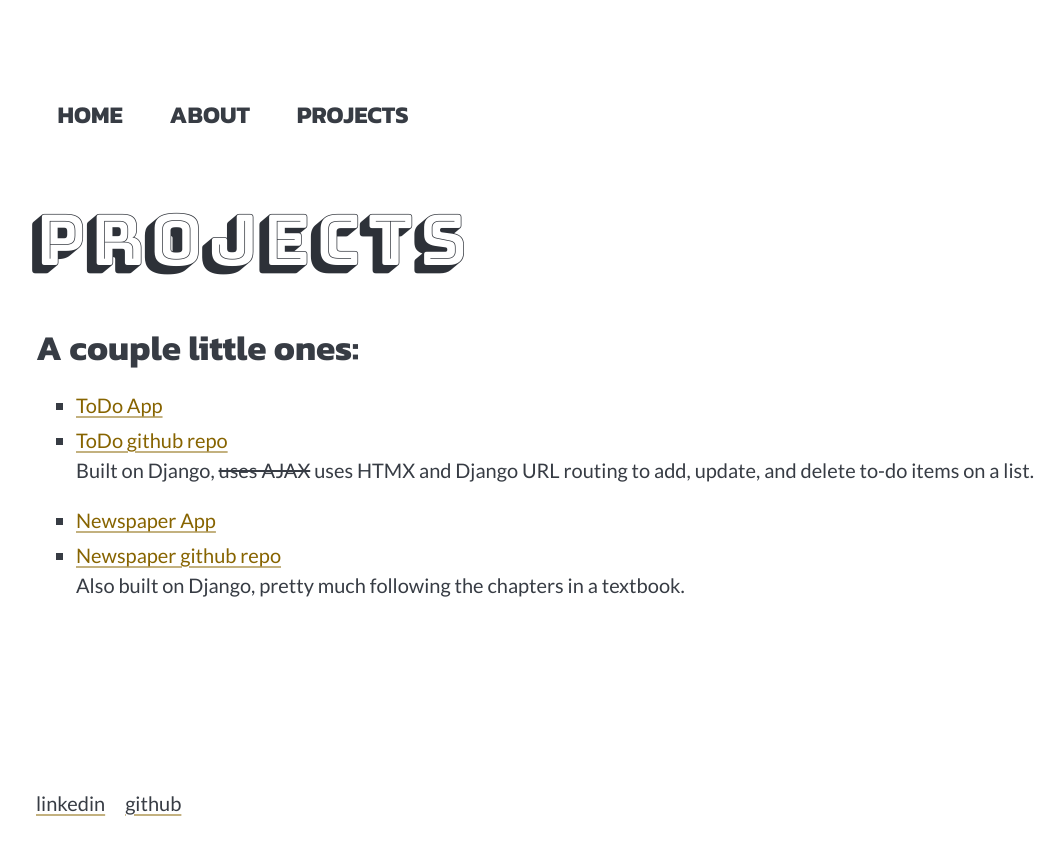
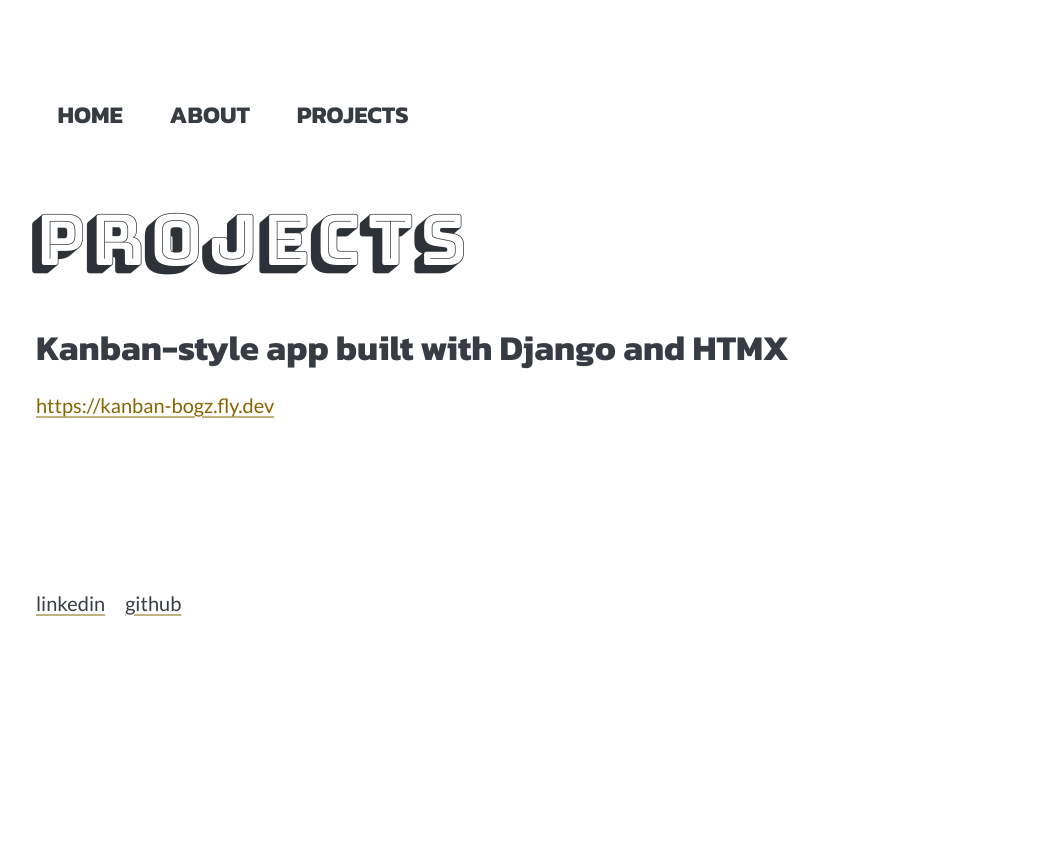
Before and after one commit to bogdano/bogdano.github.io, an Astro site: page /projects in a window 1280 px wide. Shown: the whole page, without its empty margins (84-1148 px from the left). After the commit the page ends 800 px from the top, so only its background shows below. Built offline with nearby package versions, Linux system fonts and the light colour scheme; Astro itself is replaced by a stand-in of ours.

Commit message:
added link

```diff
--- a/src/pages/projects.astro
+++ b/src/pages/projects.astro
@@ -5,11 +5,6 @@ const title = "Projects"
 // https://docs.astro.build/core-concepts/astro-components/
 ---
 <BaseLayout pageTitle={title}>
-	<h2>A couple little ones:</h2>
-	<ul>
-		<li><a href="https://todo-bogz.fly.dev/">ToDo App</a></li>
-		<li><a href="https://github.com/bogdano/django-todo/invitations">ToDo github repo</a><p>Built on Django, <s>uses AJAX</s> uses HTMX and Django URL routing to add, update, and delete to-do items on a list.</p></li>
-		<li><a href="https://news-bogz.fly.dev/">Newspaper App</a></li>
-		<li><a href="https://github.com/bogdano/django-news/">Newspaper github repo</a><p>Also built on Django, pretty much following the chapters in a textbook.</p></li>
-	</ul>
+	<h2>Kanban-style app built with Django and HTMX</h2>
+	<a href="https://kanban-bogz.fly.dev" target="_blank">https://kanban-bogz.fly.dev</a>
 </BaseLayout>
```
